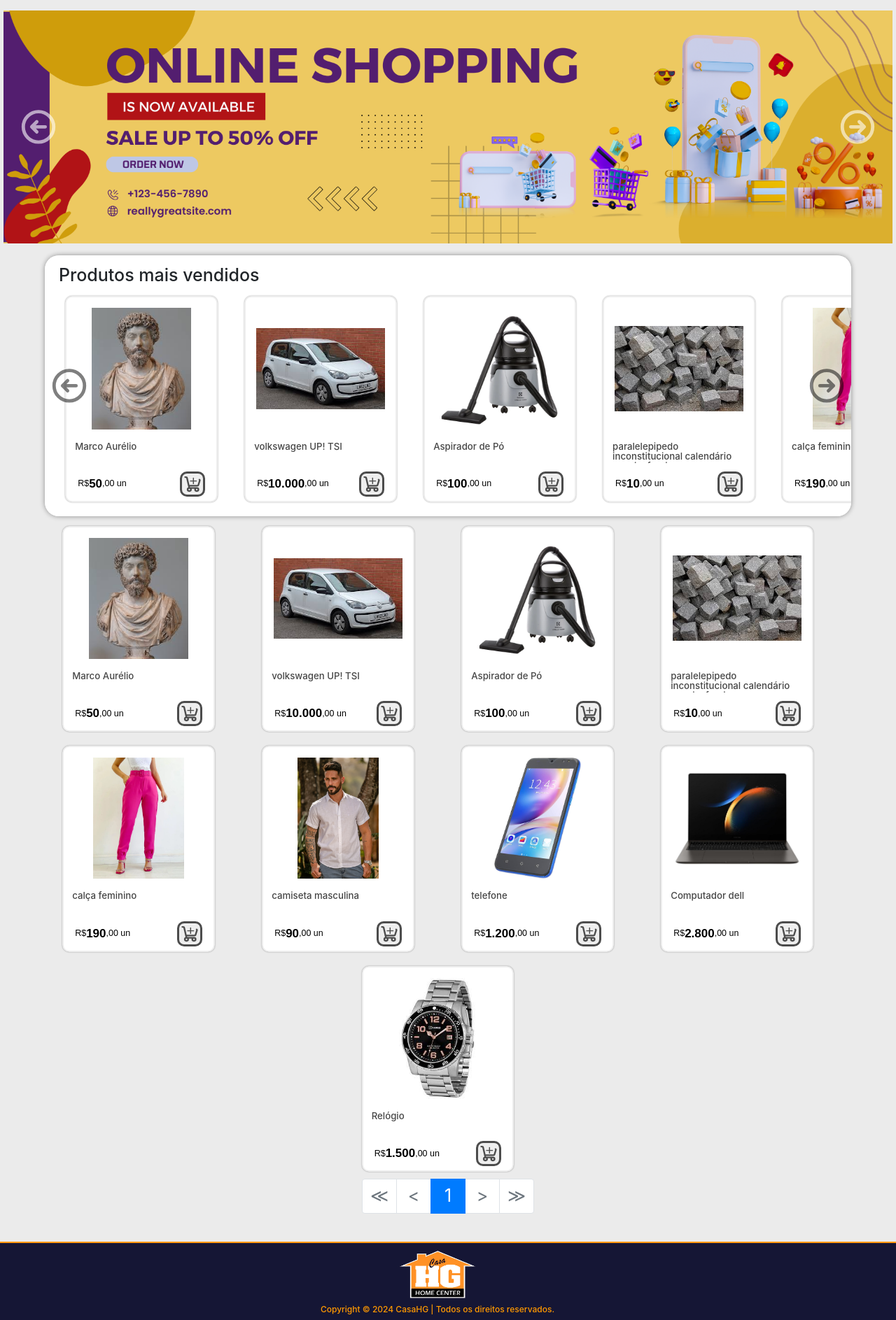
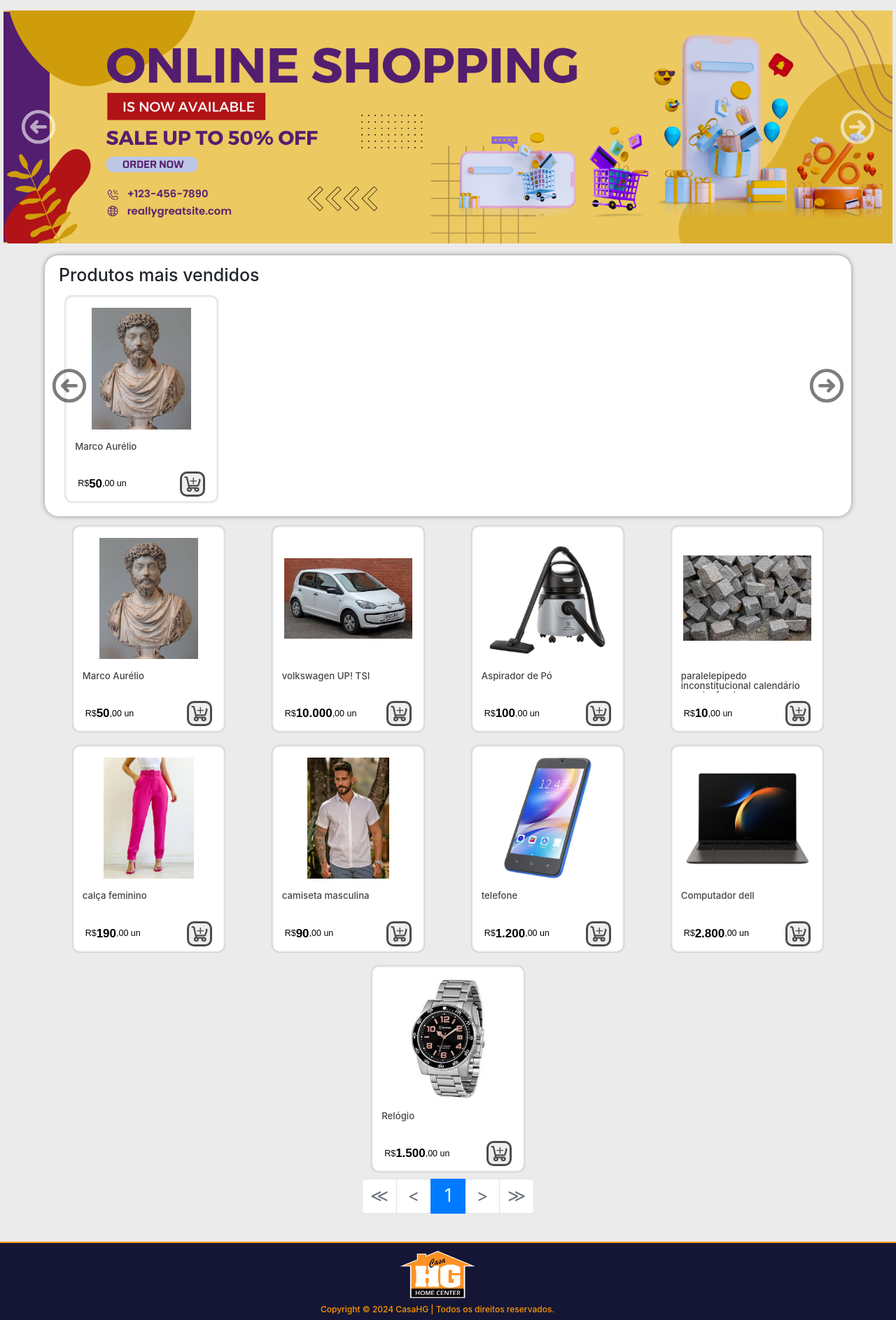
Before and after one commit to joaomarcelo023/django-teste, a Django app: page / in a window 1280 px wide. Shown: the part 149-2036 px from the top of the page at 70% size. Run offline with Django 3.2, Linux system fonts and the light colour scheme; data comes from the database, SQL or seed files in the repository; both versions use the stored data as it was after the commit; some libraries are stand-ins or nearby versions.

Commit message:
Varias paradas

```diff
--- a/TODO.txt
+++ b/TODO.txt
@@ -1,3 +1,5 @@
 TODO-ALVAREZ: colocar descontos direito nos pagamentos
 
 TODO: Criar area de admin
+
+TODO-ALVAREZ: Arrumar mudança automatica do banner quando ele não está aparecendo na tela
--- a/app/admin.py
+++ b/app/admin.py
@@ -2,4 +2,4 @@
 
 from .models import *
 
-admin.site.register([Cliente, Categoria, Produto, Carro, CarroProduto, Pedido_order, Pedido_Produto, Endereco, Banner, Empresa])
+admin.site.register([Cliente, Categoria, Produto, Carro, CarroProduto, Pedido_order, Pedido_Produto, Endereco, Banner, Empresa, Admin])
--- a/app/views.py
+++ b/app/views.py
@@ -19,9 +19,8 @@
 from django_teste import settings
 
 class AdminRequireMixin(object):
-
     def dispatch(self, request, *args, **kwargs):
-        if request.user.is_authenticated:# and Admin.objects.filter(user=request.user).exists():
+        if request.user.is_authenticated and Admin.objects.filter(user=request.user).exists():
             pass
         else:
             return redirect("/admin-login/")
@@ -144,6 +143,7 @@
         context['produto'] = produto
         produto.visualizacao += 1
         produto.save()
+
         return context
 
 class AddCarroView2(LojaMixin, BaseContextMixin, TemplateView):
@@ -499,7 +499,7 @@
                 ]
             }
         ],
-        "redirect_url": f"http://127.0.0.1:8000/pedido-cofirmado/?id={pedido.id}&status=Pagamento_Confirmado",# f"https://vendashg.pythonanywhere.com/pedido-cofirmado/?id={pedido.id}&status=Pagamento_Confirmado",
+        "redirect_url": f"https://vendashg.pythonanywhere.com/pedido-cofirmado/?id={pedido.id}&status=Pagamento_Confirmado", # f"http://127.0.0.1:8000/pedido-cofirmado/?id={pedido.id}&status=Pagamento_Confirmado",
         # f"{reverse_lazy('lojaapp:pedidoconfirmado')}?id={pedido.id}&status=Pagamento_Confirmado"
         # "notification_urls": ["notificacaoStatus.com.br"],
         # "payment_notification_urls": ["notificacaoPagamento.com.br"]
@@ -543,6 +543,7 @@
             if dic["rel"] == "PAY":
                 payment_url = dic["href"]
 
+        print(response)
         return redirect(payment_url)
     else:
         # TODO: Melhorar essa tela de erro pra versão final
@@ -556,10 +557,19 @@
         pedido_id = self.request.GET.get("id")
         pedido_status = self.request.GET.get("status")
 
+        # TODO: Melhorar isso para não poder ser abusado pelo cliente
+        # Muda status do pedido
         pedido = Pedido_order.objects.get(id=pedido_id)
         pedido.pedido_status = pedido_status.replace("_", " ")
         pedido.save()
 
+        # Aumenta a quantidade de venda de cada produto
+        pedidoProduto = Pedido_Produto.objects.filter(pedido=pedido)
+        for pp in pedidoProduto:
+            produto = Produto.objects.get(id=pp.produto.id)
+            produto.quantidade_vendas += 1
+
+        # Cria carro novo
         carro_obj = Carro.objects.create(total=0)
         carro_obj.save()
         self.request.session['carro_id'] = carro_obj.id
@@ -779,7 +789,7 @@
         unome = form.cleaned_data.get("usuario")
         pword = form.cleaned_data.get("senha")
         usr = authenticate(username = unome, password = pword)
-        if usr is not None:# and Admin.objects.filter(user=usr).exists():
+        if usr is not None and Admin.objects.filter(user=usr).exists():
             login(self.request, usr)
         else:
             return render(self.request,self.template_name,{"form":self.form_class,"error":"usuario nao corresponde"})
--- a/static/css/banner.css
+++ b/static/css/banner.css
@@ -26,29 +26,6 @@
 
 .item-grande img{
     cursor: pointer;
-}
-
-#closeButton {
-    display: flex;
-    justify-content: space-between;
-    align-items: center;
-    padding: 8px;
-    cursor: pointer;
-}
-
-.popup-menu-mobile {
-    opacity: 0;
-    display: none;
-    position: fixed;
-    top: 50%;
-    left: 50%;
-    transform: translate(-50%, -50%);
-    background-color: #363a3f;
-    padding: 20px;
-    border: 1px solid #ccc;
-    box-shadow: 0px 0px 10px rgba(0, 0, 0, 0.2);
-    z-index: 1000;
-    transition: opacity 0.5s;
 }
 
 .container-custom{
--- a/static/css/base.css
+++ b/static/css/base.css
@@ -4,14 +4,6 @@
     height: 100%;
     display: flex;
     flex-direction: column;
-}
-
-/* header {
-    flex: 1;
-} */
-
-section {
-    flex: 1;
 }
 
 @media only screen and (min-width: 750px) {
@@ -28,6 +20,33 @@
         display: none;
 
     }
+}
+
+#closeButton {
+    display: flex;
+    justify-content: space-between;
+    align-items: center;
+    padding: 8px;
+    cursor: pointer;
+}
+
+.popup-menu-mobile {
+    opacity: 0;
+    display: none;
+    position: fixed;
+    top: 50%;
+    left: 50%;
+    transform: translate(-50%, -50%);
+    background-color: #363a3f;
+    padding: 20px;
+    border: 1px solid #ccc;
+    box-shadow: 0px 0px 10px rgba(0, 0, 0, 0.2);
+    z-index: 1000;
+    transition: opacity 0.5s;
+}
+
+section {
+    flex: 1;
 }
 
 .zoom-effect {
--- a/static/css/estilos_mais_vendidos.css
+++ b/static/css/mais_vendidos.css
@@ -1,11 +1,26 @@
+.BigDivBoy {
+    padding: 0px;
+}
+
 .produtos-wrapper{
     overflow-x: auto;
     /* scrollbar-height: 20px; */
     display: flex;
+
+    width: 100%;
+    background-color: #fff;
+    border-radius: 20px;
+    box-shadow: 0 0 7px rgba(0, 0, 0, 0.4);
+}
+
+.produtos-Subwrapper {
+    padding: 10px;
+    display: flex;
+    flex-flow: row nowrap;
 }
 
 /* .produtos {
-
+    border: 1px solid red;
 } */
 
 .arrow-left-produtos, .arrow-right-produtos{
@@ -55,9 +70,7 @@
     background: transparent;
 }
 
-
-
-@media (max-width: 2300px) {
+@media (min-width: 750px) {
     .titulo-mais-vendidos {
         width: auto;
         margin-top: 0px;
@@ -85,8 +98,7 @@
     }
 }
 
-
-@media (max-width: 400px) {
+@media (max-width: 750px) {
     .titulo-mais-vendidos {
         width: auto;
         margin-top: 0px;
--- a/static/css/produtos_pequenos.css
+++ b/static/css/produtos_pequenos.css
@@ -1,13 +1,22 @@
-@media (max-width: 2300px) {
+@media (min-width: 750px) {
     .div-produtos_pequenos {
         height: 23vw;
         width: 17vw;
+        /* margin-top: 10px; */
+        /* margin-right: 1.5vw; */
+        /* margin-bottom: 10px; */
+        /* margin-left: 1.5vw; */
+        border: 2px solid #EEEEEE;
+        box-shadow: 0 0 2px rgba(0, 0, 0, 0.4);
+        border-radius: 10px;
+    }
+
+    .linkProd {
         margin-top: 10px;
         margin-right: 1.5vw;
         margin-bottom: 10px;
         margin-left: 1.5vw;
-        border: 2px solid #EEEEEE;
-        box-shadow: 0 0 2px rgba(0, 0, 0, 0.4);
+
         border-radius: 10px;
     }
 
@@ -15,29 +24,150 @@
         width:24px;
         height:24px;
     }
+
     .imagemProdutos {
         padding: 15px;
     }
 }
-@media (max-width: 376px) {
+@media (max-width: 750px) {
     .div-produtos_pequenos {
         height: 65vw;
         width: 45vw;
+        /* margin-top: 10px; */
+        /* margin-right: 1.5vw; */
+        /* margin-bottom: 10px; */
+        /* margin-left: 1.5vw; */
+        border: 2px solid #EEEEEE;
+        box-shadow: 0 0 2px rgba(0, 0, 0, 0.4);
+        border-radius: 10px;
+    }
+
+    .linkProd {
         margin-top: 10px;
         margin-right: 1.5vw;
         margin-bottom: 10px;
         margin-left: 1.5vw;
-        border: 2px solid #EEEEEE;
-        box-shadow: 0 0 2px rgba(0, 0, 0, 0.4);
+
         border-radius: 10px;
     }
+
     .icone_adicionar_carrinho {
         width:15px;
         height:15px;
     }
+
     .imagemProdutos {
         padding: 5px;
     }
+}
+
+.linkProd {
+    color: currentColor;
+    text-decoration: none;
+    display: flex;
+}
+
+.linkProd:hover {
+    text-decoration: none;
+    box-shadow:  0 5px 18px 5px rgba(255, 153, 0, 0.6);
+}
+
+.div-produtos_pequenos {
+    background: #fff;
+    padding: 0;
+    position: relative;
+    justify-content: center;
+    flex-direction: column;
+    flex-wrap: wrap;
+    display: flex;
+    flex-shrink:1;
+}
+
+.divSub-produtos_pequenos {
+    height: 100%;
+    margin: auto;
+    padding: 0;
+    justify-content: center;
+    flex-direction: column;
+    flex-shrink: 1;
+    display: flex;
+    justify-content: center;
+}
+
+.divImagemProd {
+    aspect-ratio: 0.75;
+    max-height: 70%;
+    object-fit: scale-down;
+    justify-content: center;
+    margin: 0px;
+    padding: 0;
+    height: auto;
+    width: auto;
+    align-items: center;
+    flex-shrink:1;
+    justify-content: center;
+}
+
+.imagemProdutos {
+    object-fit: scale-down;
+    height: 100%;
+    width: 100%;
+}
+
+.divInfoProd {
+    margin: auto;
+    padding: 0;
+}
+
+.divInfoProd h4 {
+    height: 0.825cm;
+    overflow: hidden;
+    text-align: left;
+    text-overflow: ellipsis;
+    font-size: 0.35cm;
+    line-height: 0.375cm;
+    color: #464646;
+}
+
+.divPreco {
+    height: 100%;
+    display: flex;
+    text-align: left;
+    justify-content: flex-start;
+    align-items: center;
+    padding: 0;
+    align-content: center;
+}
+
+.divPreco span {
+    color: #000;
+    font-family: Arial, Helvetica, sans-serif;
+    display: inline-block;
+    align-items: center;
+    align-content: center;
+    margin:0;
+}
+
+.divPreco .precoLow {
+    font-size: 0.33cm;
+}
+
+.divPreco .precoHigh {
+    font-size: 0.45cm;
+    font-weight: bold;
+}
+
+.divAdd {
+    display: flex;
+    text-align: right;
+    justify-content: flex-end;
+    align-items: center;
+    padding:0;
+}
+
+.formAdd {
+    display:flex;
+    justify-content: flex-end;
 }
 
 .btn-discreto {
@@ -49,5 +179,5 @@
     justify-content: space-between;
     align-items: center;
     border-radius: 10px;
-
-    }
+    padding: 3px;
+}
--- a/static/js/banner.js
+++ b/static/js/banner.js
@@ -117,6 +117,8 @@
     maxItems = document.querySelectorAll('.item').length;// Atualiza o número de itens após o redimensionamento
 });
 
+// -------------------------------------------------------------------------------------------------------------------------------------------------------------------------------
+
 // Controle de transição de slide pelo toque em touchscreens e arraste do mouse
 const slideshowContainer = document.querySelector('.gallery-wrapper');
 let startX;
@@ -180,3 +182,7 @@
         window.open(document.getElementById("L" + (currentItem + 1)).href, "_blank");
     }
 }
+
+const t = setInterval(function () {
+    handleClick(0);
+}, 15000);
--- a/templates/base.html
+++ b/templates/base.html
@@ -97,7 +97,7 @@
                                 </div>
                                 &nbsp;{{ request.user.cliente.nome }}
                             </a>
-                        <div class="dropdown-menu text-center" aria-labelledby="navbarDropdown2">
+                            <div class="dropdown-menu text-center dropdown-menu-center" aria-labelledby="navbarDropdown2">
                                 <a class="dropdown-item" href="{% url 'lojaapp:clienteperfil' %}">MEU PERFIL</a>
                                 <div class="dropdown-divider"></div>
                                 <a class="dropdown-item" href="{% url 'lojaapp:clientelogout' %}">LOGOUT</a>
@@ -111,7 +111,7 @@
                                 </div>
                                 &nbsp;PERFIL
                             </a>
-                        <div class="dropdown-menu text-center" aria-labelledby="navbarDropdown3" style="z-index: 2;">
+                            <div class="dropdown-menu text-center dropdown-menu-center" aria-labelledby="navbarDropdown3" style="z-index: 2;">
                                 <a class="dropdown-item" href="{% url 'lojaapp:clienteentrar' %}">LOGIN</a>
                                 <div class="dropdown-divider"></div>
                                 <a class="dropdown-item" href="{% url 'lojaapp:clienteregistrar' %}">CADASTRAR CLIENTE</a>
@@ -249,10 +249,11 @@
 
     {% include "barra_macro_grupos.html" %}
 
+    <section>
         {% block content %}
 
         {% endblock content %}
-
+    </section>
     <br>
     <footer class="form-custom-background">
         <div class="row justify-content-center">
--- a/templates/home.html
+++ b/templates/home.html
@@ -4,7 +4,7 @@
 {% block title %}HOME{% endblock %}
 
 {% block content %}
-<link rel="stylesheet" type="text/css" href="{% static 'css/produtos_pequenos.css' %}">
+<!-- <link rel="stylesheet" type="text/css" href="{% static 'css/produtos_pequenos.css' %}"> -->
 <link rel="stylesheet" type="text/css" href="{% static 'css/home.css' %}">
 
 {% include "banner.html" %}
@@ -15,7 +15,7 @@
     <div class="row mt-1 justify-content-center align-items-center">
     {% for p in page_obj %}
         <div class="col-lg-3 col-md-4 col-sm-12 col-12" style="padding:0px;">
-        {% include "produtos_pequenos.html" %}
+            {% include "produtos_pequenos.html" %}
         </div>
     {% endfor %}
     </div>
--- a/templates/mais_vendidos.html
+++ b/templates/mais_vendidos.html
@@ -2,9 +2,9 @@
 {% load humanize %}
 {% load l10n %}
 
-<link rel="stylesheet" type="text/css" href="{% static 'css/estilos_mais_vendidos.css' %}">
+<link rel="stylesheet" type="text/css" href="{% static 'css/mais_vendidos.css' %}">
 
-<div class="container-custom" style="padding:0px;  ">
+<div class="container-custom BigDivBoy">
     <button class="arrow-left-produtos control-produtos grande" aria-label="Previous image">
         <svg height="100%" width="100%" viewBox="0 0 24 24" fill="none" xmlns="http://www.w3.org/2000/svg"><g id="SVGRepo_bgCarrier" stroke-width="0"></g><g id="SVGRepo_tracerCarrier" stroke-linecap="round" stroke-linejoin="round"></g><g id="SVGRepo_iconCarrier"> <path d="M11 9L8 12M8 12L11 15M8 12H16M21 12C21 16.9706 16.9706 21 12 21C7.02944 21 3 16.9706 3 12C3 7.02944 7.02944 3 12 3C16.9706 3 21 7.02944 21 12Z" stroke="#000000" stroke-width="2" stroke-linecap="round" stroke-linejoin="round"></path> </g></svg>
     </button>
@@ -12,12 +12,14 @@
         <svg height="100%" width="100%" viewBox="0 0 24 24" fill="none" xmlns="http://www.w3.org/2000/svg"><g id="SVGRepo_bgCarrier" stroke-width="0"></g><g id="SVGRepo_tracerCarrier" stroke-linecap="round" stroke-linejoin="round"></g><g id="SVGRepo_iconCarrier"> <path d="M13 15L16 12M16 12L13 9M16 12H8M21 12C21 16.9706 16.9706 21 12 21C7.02944 21 3 16.9706 3 12C3 7.02944 7.02944 3 12 3C16.9706 3 21 7.02944 21 12Z" stroke="#000000" stroke-width="2" stroke-linecap="round" stroke-linejoin="round"></path> </g></svg>
     </button>
     <h3 class="titulo-mais-vendidos">Produtos mais vendidos</h3>
-    <div class="produtos-wrapper" id="produtos-wrapperId" style="width:100%; background-color: #fff; border-radius: 20px; box-shadow: 0 0 7px rgba(0, 0, 0, 0.4);">
-        <div  style="padding: 10px; display: flex; flex-flow: row nowrap;">
+    <div class="produtos-wrapper" id="produtos-wrapperId">
+        <div class="produtos-Subwrapper">
             {% for p in page_obj %}
-                <div class="produtos" >
-                    {% include "produtos_pequenos.html" %}
-                </div>
+                {% if p.quantidade_vendas >= 5 %}
+                    <div class="produtos">
+                        {% include "produtos_pequenos.html" %}
+                    </div>
+                {% endif %}
             {% endfor %}
         </div>
     </div>
--- a/templates/produtodetalhe.html
+++ b/templates/produtodetalhe.html
@@ -18,7 +18,7 @@
         <div class="col-md-6">
             <h3> {{produto.titulo}} ({{produto.visualizacao}} Visualizações)</h3>
             <h4>Categoria: {{produto.Categoria}} </h4>
-            <h5>Preço: <strike>R$ {{produto.preco_mercado}}</strike> R$ {{produto.venda}}</h5>
+            <h5>Preço: <s>R$ {{produto.preco_mercado}}</s> R$ {{produto.venda}}</h5>
             <a href="" class="btn btn-success">Comprar</a><hr>
             <p class="text-danger">Garantia : {{produto.garantia}}</p>
             <p class="text-danger">Politica de devolução : {{produto.return_devolucao}}</p><hr>
--- a/templates/produtos_pequenos.html
+++ b/templates/produtos_pequenos.html
@@ -2,34 +2,35 @@
 {% load humanize %}
 {% load l10n %}
 {% localize on %}
+<link rel="stylesheet" type="text/css" href="{% static 'css/produtos_pequenos.css' %}">
 
-<a href="{% url 'lojaapp:produtodetalhe' p.slug %}" style="color:currentColor; text-decoration:none; display: flex;">
-    <div class="text-center div-produtos_pequenos container" style="background: #fff; padding:0; position: relative; justify-content: center; flex-direction: column; flex-wrap:wrap;display:flex; flex-shrink:1;">
-        <div class="" style="height:100%; margin:auto; padding:0;justify-content: center; flex-direction: column; flex-shrink:1; display:flex; justify-content: center;"  >
-            <div class="row" style="aspect-ratio:0.75;max-height:70%; object-fit: scale-down; justify-content: center; margin: 0px; padding: 0; height:auto; width:auto; align-items: center; flex-shrink:1; justify-content: center;">
-                <img style="object-fit: scale-down; height: 100%; width: 100%;" class="img-fluid zoom-effectmt-3 mb-2 imagemProdutos" src="{{ p.image.url }}" alt="">
+<a class="linkProd" href="{% url 'lojaapp:produtodetalhe' p.slug %}">
+    <div class="text-center div-produtos_pequenos container">
+        <div class="divSub-produtos_pequenos">
+            <div class="row divImagemProd">
+                <img class="img-fluid zoom-effectmt-3 mb-2 imagemProdutos" src="{{ p.image.url }}" alt="">
             </div>
-            <div class="row" style=" margin:auto; padding:0; ">
-                <h4 style="height: 0.825cm; overflow: hidden; text-align: left; text-overflow: ellipsis; font-size: 0.35cm; line-height: 0.375cm; color: #464646;">{{ p.titulo|truncatechars:60}}</h4>
-                <div class=" container" style="display: flex; padding:0; align-items: center; align-content: center;">
-                    <div class="col ml-3" style="height:100%; display: flex; text-align: left; justify-content: flex-start; align-items: center;padding:0; align-content: center;">
-                        <span class="" style="font-size: 0.33cm; color: #000; font-family: Arial, Helvetica, sans-serif; display: inline-block; align-items: center; align-content: center; margin:0;">
+            <div class="row divInfoProd">
+                <h4>{{ p.titulo|truncatechars:60}}</h4>
+                <div class="container" style="display: flex; padding:0; align-items: center; align-content: center;">
+                    <div class="col ml-3 divPreco">
+                        <span class="precoLow">
                             R$
                         </span>
-                        <span class="" style=" font-size: 0.45cm; font-weight: bold; color: #000; font-family: Arial, Helvetica, sans-serif; display: inline-block; align-items: center; align-content: center; margin:0;">
+                        <span class="precoHigh">
                         {{ p.integer_part|intcomma }}
                         </span>
-                        <span class="" style="font-size: 0.33cm; color: #000; font-family: Arial, Helvetica, sans-serif; display: inline-block; align-items: center; align-content: center; margin:0;">
+                        <span class="precoLow">
                             ,{{ p.decimal_part}}
                         </span>
-                        <span class="" style="font-size: 0.33cm; color: #000; font-family: Arial, Helvetica, sans-serif; align-items: center; align-content: center; margin:0;">
+                        <span class="precoLow">
                             &nbsp;{{ p.unidade}}
                         </span>
                     </div>
 
-                    <div class="col mr-3" style="display: flex; text-align: right; justify-content: flex-end; align-items: center; padding:0;">
-                        <form action="{% url 'lojaapp:addcarro' p.id %}" method="get" style="display:flex; justify-content: flex-end;">
-                            <button class="btn btn-discreto mt-1 mb-1" style=" padding:3px;">
+                    <div class="col mr-3 divAdd">
+                        <form class="formAdd" action="{% url 'lojaapp:addcarro' p.id %}" method="get">
+                            <button class="btn btn-discreto mt-1 mb-1">
                                 <?xml version="1.0" encoding="utf-8"?>
                                 <svg class="icone_adicionar_carrinho" width="24px" height="24px" viewBox="0 0 24 24" fill="none" xmlns="http://www.w3.org/2000/svg">
                                     <g transform="matrix(1.184448957443237, 0, 0, 1.10855495929718, -0.4976980164304079, -2.911299033631369)">
@@ -45,4 +46,5 @@
         </div>
     </div>
 </a>
+
 {% endlocalize %}
```
Also changed, not shown: app/models.py (+19 -3 lines), templates/meucarro.html (+9 -5 lines), app/migrations/0035_alter_pedido_produto_codigo_and_more.py (added), app/migrations/0036_alter_admin_image.py (added), app/migrations/0037_rename_visualizacao_produto_quantidade_vendas.py (added), app/migrations/0038_produto_visualizacao.py (added), db.sqlite3. Lines whose indentation alone changed are shown as unchanged.
